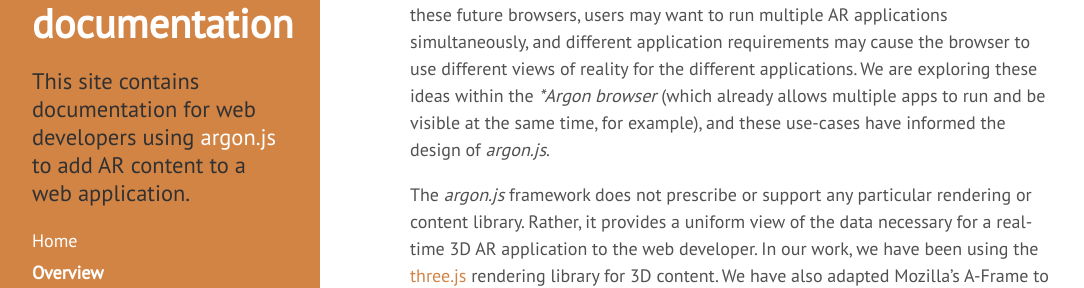
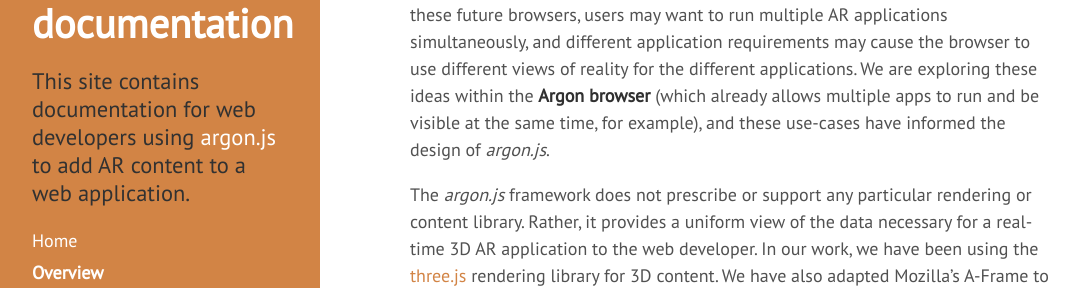
Before and after one commit to argonjs/docs, a Jekyll site: the page built from concepts/overview.md, in a window 1280 px wide and 900 px high, scrolled down 1355 px. Shown: the part 176-464 px from the top of the window, without its empty margins (4-1088 px from the left). Built offline with Jekyll 4.4.1, drawn with Linux system fonts in a browser that asks for light colours; nearby versions of some CDN libraries.

```diff
--- a/concepts/overview.md
+++ b/concepts/overview.md
@@ -9,7 +9,7 @@ On this page, we provide an overview of the design of *argon.js*, introducing th
 
 # Design goals
 
-The goal of the *argon.js* framework and associated Argon AR-enabled web browser (currently on iOS) is to use web technologies to create fully-registered 3D AR applications that leverage 3D graphics, geo-spatial-positioning, and computer-vision tracking (currently using [Qualcomm’s Vuforia](https://www.qualcomm.com/products/vuforia) library). While all these capabilities are currently available only in the *Argon browser*, *argon.js* was designed to help developers create platform-independent AR  web content that will eventually run on other platforms as the necessary features for 3D AR become available. Therefore, the central design goal of *argon.js* is to provide an abstraction layer between the web-app and the browser.
+The goal of the *argon.js* framework and associated Argon AR-enabled web browser (currently on iOS) is to use web technologies to create fully-registered 3D AR applications that leverage 3D graphics, geo-spatial-positioning, and computer-vision tracking (currently using [Qualcomm’s Vuforia](https://www.qualcomm.com/products/vuforia) library). While all these capabilities are currently available only in the **Argon browser**, *argon.js* was designed to help developers create platform-independent AR  web content that will eventually run on other platforms as the necessary features for 3D AR become available. Therefore, the central design goal of *argon.js* is to provide an abstraction layer between the web-app and the browser.
 
 ## Powerful Abstractions
 The *argon.js* **abstractions** are based on a broad view of Augmented Reality (AR), enabling any 3D view of reality to be augmented. In *argon.js*, a **Reality View** is defined by (at minimum) a visual representation of the world and a **Reference Frame** representing the 3D eye pose of the viewer. On a mobile device or tablet, this **Reality View** would generally be geo-posed live-video, enabling rich video-mixed AR experiences (overlaying graphics on the video from the device's camera). However, a **Reality View** could also be constructed from a geo-located panoramic image, geo-posed remote video, an optical see-through display, etc. Developers are free to define their own custom **Reality View**s: anything that displays a view of the world can conceivably be built into a **Reality View** with argon.js. The samples show an example of this, using Google Streetview as the view of reality over which any AR content can be displayed.
@@ -17,7 +17,7 @@ The *argon.js* **abstractions** are based on a broad view of Augmented Reality (
 ## Separation of Concerns
 Unlike traditional AR frameworks and toolkits, applications written with *argon.js* are *not* responsible for managing their own views of reality. Instead, an application can make a request to a **Reality Manager**, by specifying either a particular **Reality View** (e.g., one that displays a certain kind of panoramic image) or expressing the specific capabilities needed for the application to function (e.g., geolocation, Vuforia vision tracking). The **Reality Manager** then supplies a **Reality View** to the application based on the capabilities of the platform and/or user preferences. This separation of concerns decouples applications from the responsibility of "displaying" a view of reality, allowing them to focus only on "augmenting" a view of reality. By encouraging developers to develop applications based on the capabilities they need rather than requesting specific **Reality View**s, *argon.js* applications are more likely to run on new platforms as they become available.
 
-A second reason for this inversion of control in *argon.js* is to support situations where the **Reality View** may need to change while the app is running. The *argon.js* framework anticipates a future in which AR-enabled browsers may give users control over the way they interact with AR content, and let the user (not the applications) control how they are displayed by allowing them to change their view of reality. For example, a user may want to switch from live video, to remote video, to a virtual flyover of their area—while an AR application is running. Similarly, in these future browsers, users may want to run multiple AR applications simultaneously, and different application requirements may cause the browser to use different views of reality for the different applications. We are exploring these ideas within the **Argon browser* (which already allows multiple apps to run and be visible at the same time, for example), and these use-cases have informed the design of *argon.js*.
+A second reason for this inversion of control in *argon.js* is to support situations where the **Reality View** may need to change while the app is running. The *argon.js* framework anticipates a future in which AR-enabled browsers may give users control over the way they interact with AR content, and let the user (not the applications) control how they are displayed by allowing them to change their view of reality. For example, a user may want to switch from live video, to remote video, to a virtual flyover of their area—while an AR application is running. Similarly, in these future browsers, users may want to run multiple AR applications simultaneously, and different application requirements may cause the browser to use different views of reality for the different applications. We are exploring these ideas within the **Argon browser** (which already allows multiple apps to run and be visible at the same time, for example), and these use-cases have informed the design of *argon.js*.
 
 The *argon.js* framework does not prescribe or support any particular rendering or content library. Rather, it provides a uniform view of the data necessary for a real-time 3D AR application to the web developer. In our work, we have been using the [three.js](http://threejs.org) rendering library for 3D content. We have also adapted Mozilla's A-Frame to simplify the creation of web-based AR experiences (http://argonjs.io/argon-aframe).
 
```
